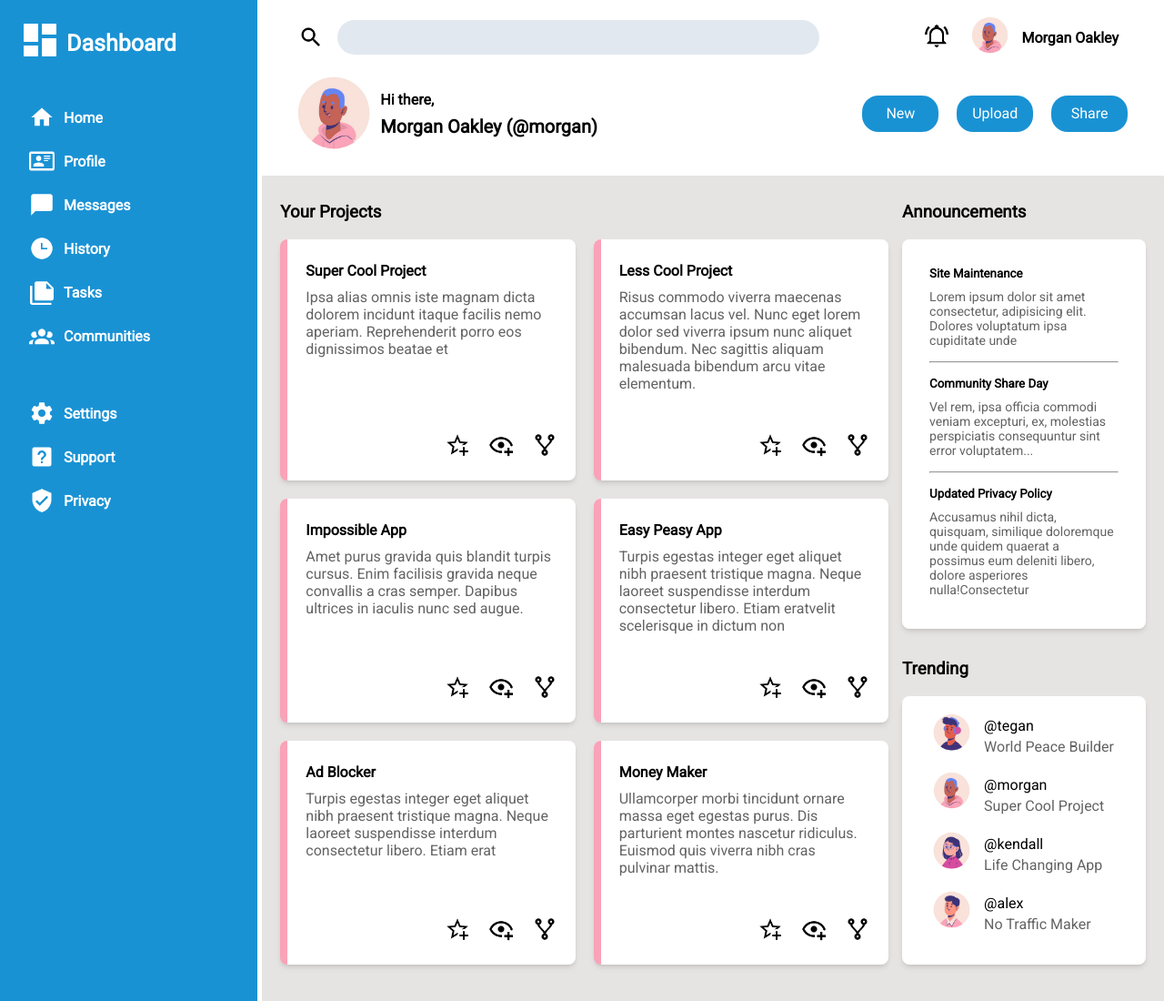
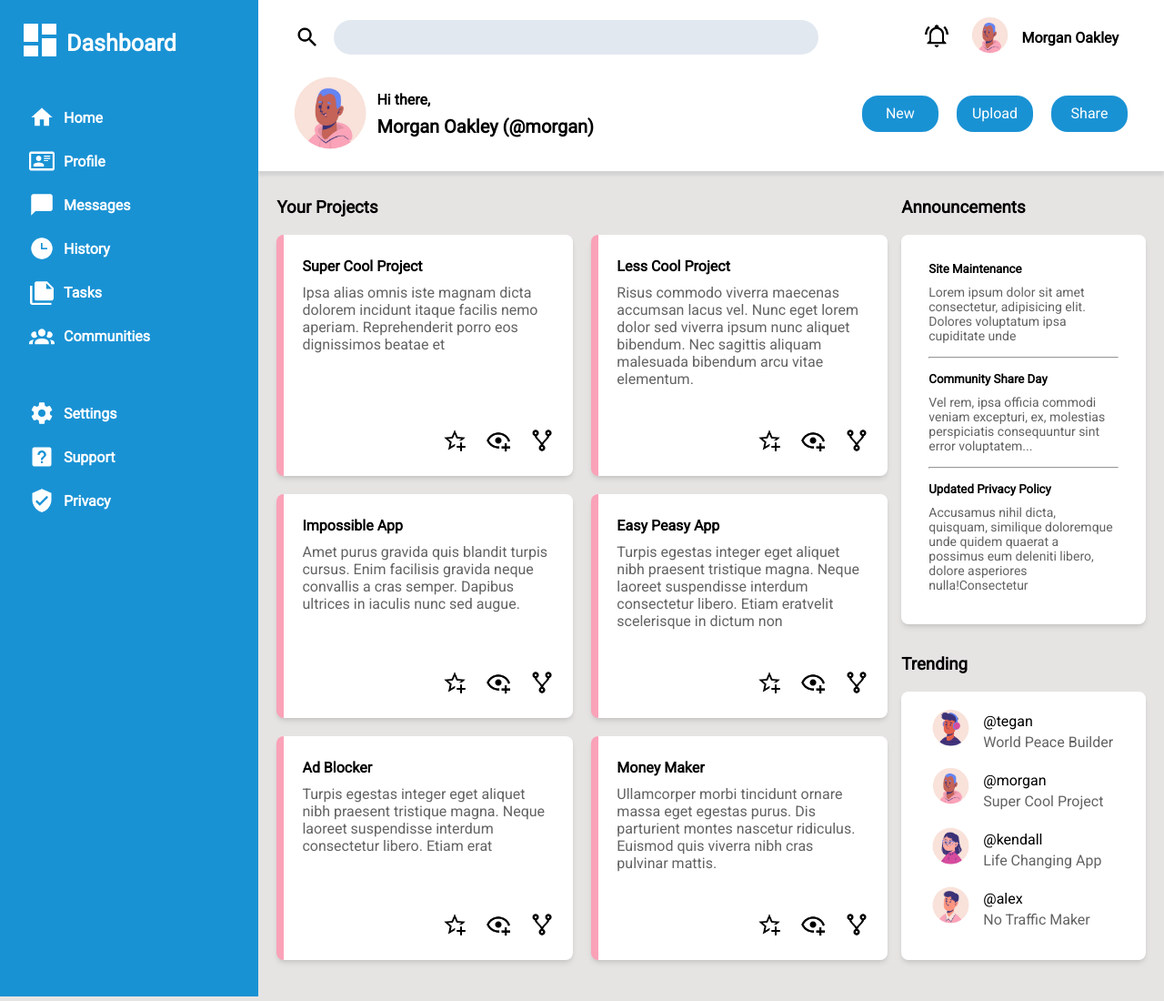
Before and after one commit to neil-justin/admin-dashboard, a plain HTML site: page index.html in a window 1280 px wide. Shown: the whole page at 91% size. Drawn offline with Linux system fonts and the light colour scheme.

Commit message:
Add box-shadow in header

```diff
--- a/style.css
+++ b/style.css
@@ -27,11 +27,11 @@ a {
 
 body {
     font-family: 'Roboto', sans-serif;
+    background-color: #e6e4e3;
     display: grid;
     grid-template-columns: minmax(250px, 1fr) 3.5fr;
     grid-template-areas: 'sidebar header'
         'sidebar main-content';
-    gap: 5px;
 }
 
 .sidebar {
@@ -164,6 +164,8 @@ li.nav-link {
 }
 
 header {
+    background-color: white;
+    box-shadow: 0px 5px 3px lightgrey;
     padding: 15px 40px;
     grid-area: header;
     display: grid;
@@ -271,7 +273,6 @@ main.content {
     grid-template-rows: 1fr auto;
     gap: 15px;
     padding: 10px 20px 40px;
-    background-color: #e6e4e3;
 }
 
 main.content a {
```
